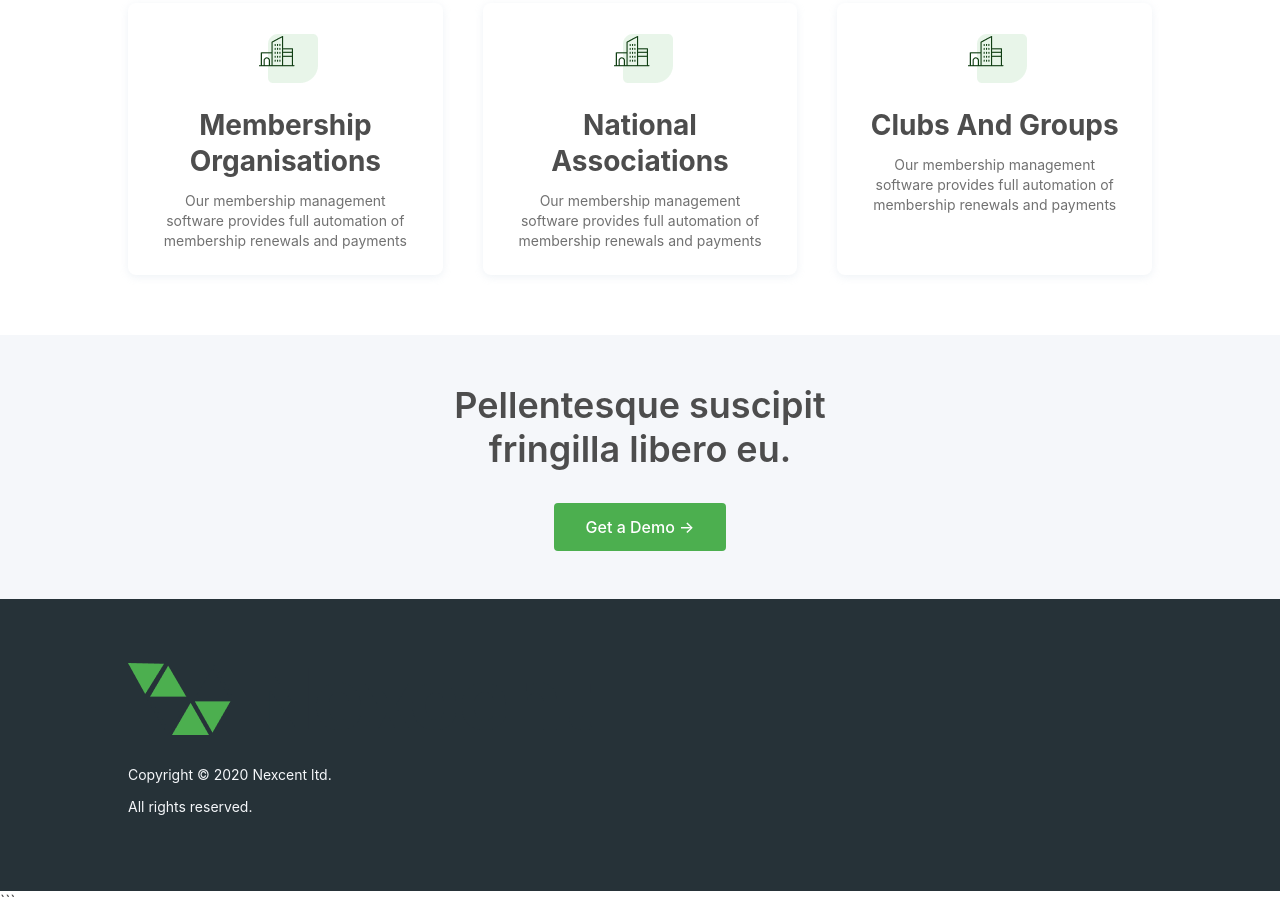
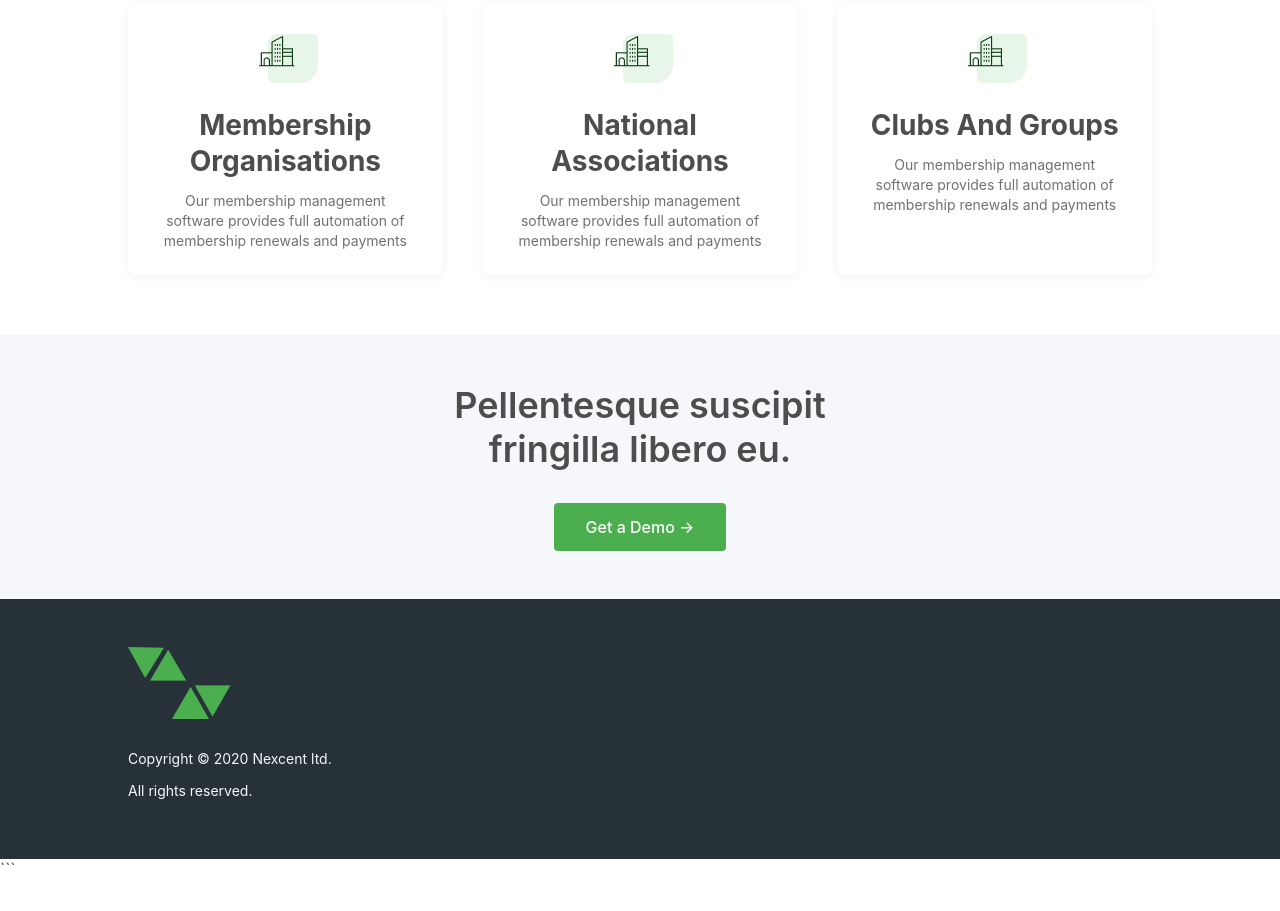
Before and after one commit to SOMERITO/T2-AEW, a plain HTML site: page index.html in a window 1280 px wide. Shown: the part 1134-2045 px from the top of the page. After the commit the page ends 2013 px from the top, so only its background shows below. Drawn offline with Linux system fonts and the light colour scheme.

Commit message:
Update generales.css

```diff
--- a/estilos/generales.css
+++ b/estilos/generales.css
@@ -76,7 +76,7 @@ body {
 .footer-oscuro {
     background-color: #263238;
     color: #FFFFFF;
-    padding: 64px 0;
+    padding: 48px 0;
 }
 
 .footer-flex {
```
